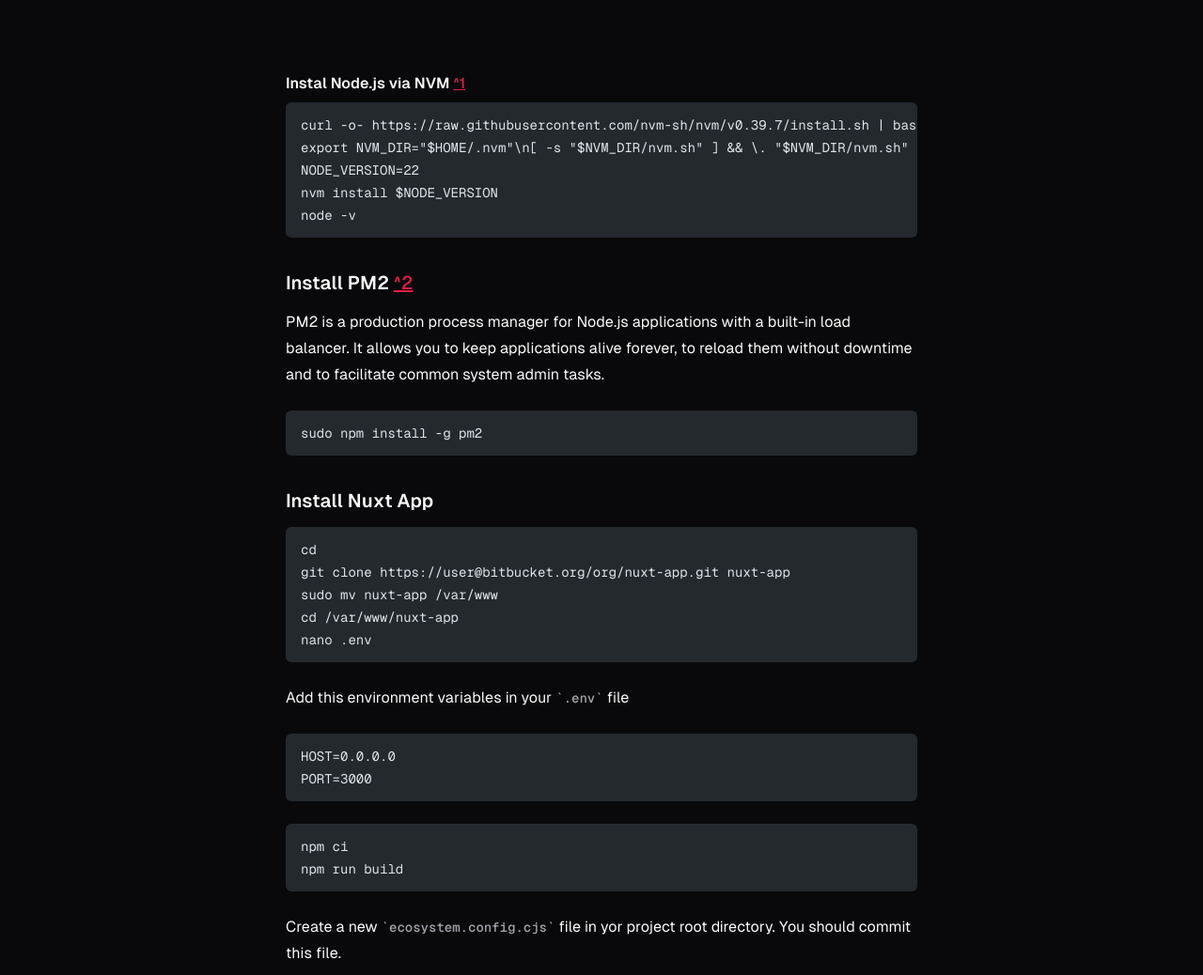
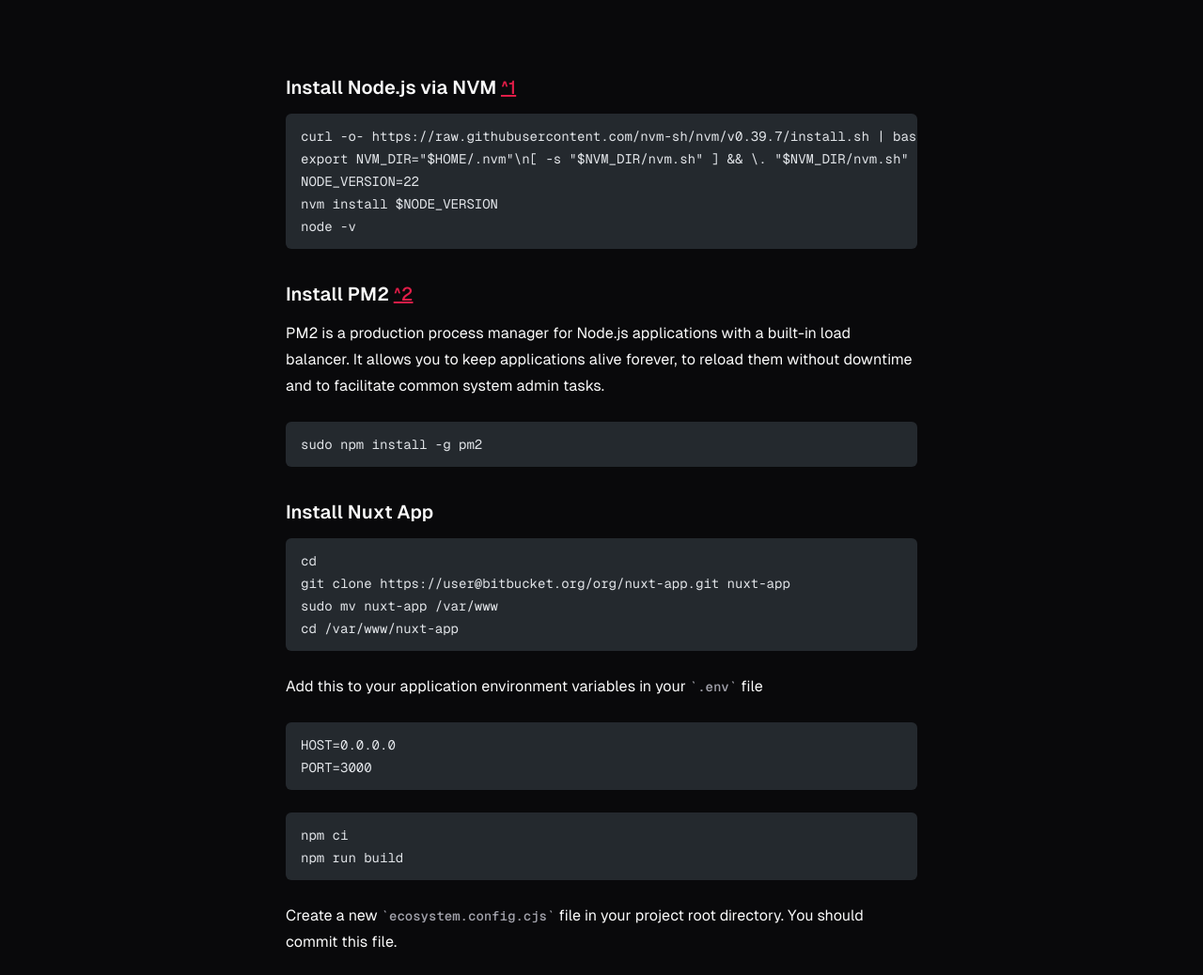
Before and after one commit to aerrata/journal, an Astro site: page /posts/serve-nuxt-app-on-ubuntu-with-nginx in a window 1280 px wide. Shown: the part 211-1249 px from the top of the page at 94% size. Built offline with nearby package versions, Linux system fonts and the light colour scheme; Astro itself is replaced by a stand-in of ours; code samples lack their colours.

Commit message:
fix: typos

````diff
--- a/src/content/posts/serve-nuxt-app-on-ubuntu-with-nginx.md
+++ b/src/content/posts/serve-nuxt-app-on-ubuntu-with-nginx.md
@@ -7,7 +7,7 @@
 # updatedDate:
 ---
 
-#### Instal Node.js via NVM [^1]
+### Install Node.js via NVM [^1]
 
 [^1]: [https://nodejs.org/en/download/package-manager](https://nodejs.org/en/download/package-manager)
 
@@ -36,10 +36,9 @@
 git clone https://user@bitbucket.org/org/nuxt-app.git nuxt-app
 sudo mv nuxt-app /var/www
 cd /var/www/nuxt-app
-nano .env
 ```
 
-Add this environment variables in your `.env` file
+Add this to your application environment variables in your `.env` file
 
 ```
 HOST=0.0.0.0
@@ -51,7 +50,7 @@
 npm run build
 ```
 
-Create a new `ecosystem.config.cjs` file in yor project root directory. You should commit this file.
+Create a new `ecosystem.config.cjs` file in your project root directory. You should commit this file.
 
 ```js
 module.exports = {
````
